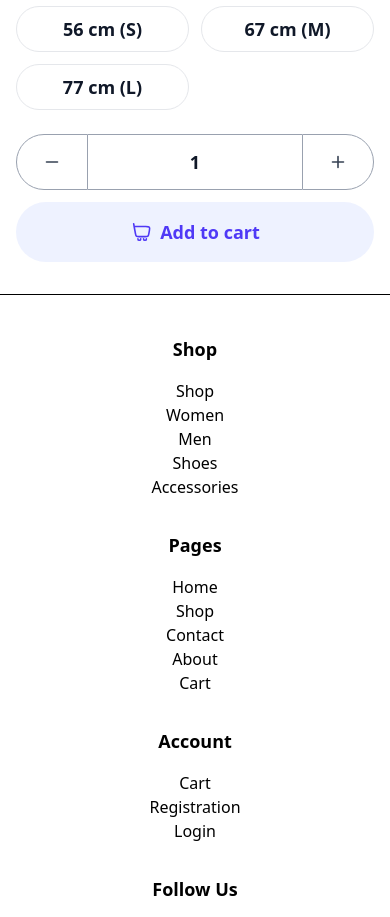
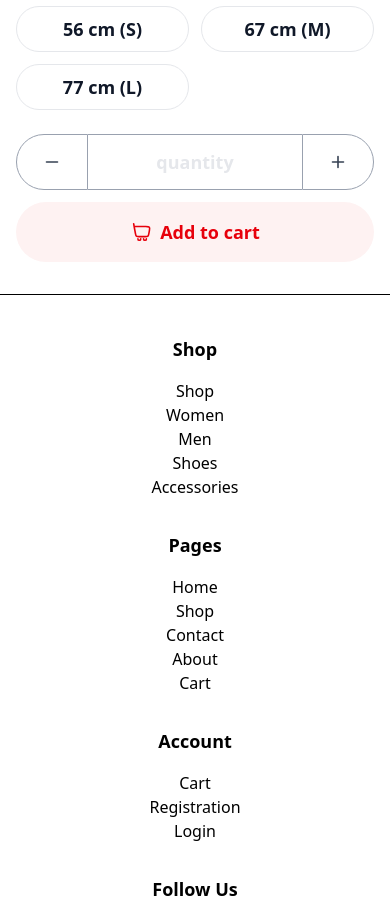
Before and after one commit to Muhammad-Arsal-Akhtar/react-shop, a React (Vite) app: page /product-detail/1 in a window 390 px wide. Shown: the part 1200-2117 px from the top of the page. Built offline with nearby package versions, Linux system fonts and the light colour scheme.

Commit message:
change product details page or component colr scheme

```diff
--- a/src/components/Navbar.jsx
+++ b/src/components/Navbar.jsx
@@ -43,7 +43,7 @@ const Navbar = () => {
                 placeholder="Search..."
                 value={search}
                 onChange={(e) => setSearch(e.target.value)}
-                className="w-full px-4 py-2 pl-10 border border-gray-300 rounded-lg focus:outline-none focus:ring focus:ring-blue-300"
+                className="w-full px-4 py-2 pl-10 border border-gray-300 rounded-lg focus:outline-none focus:ring focus:ring-red-300"
               />
               <svg
                 className="absolute right-3 top-1/2 transform -translate-y-1/2 w-5 h-5 text-gray-500 hover:cursor-pointer"
@@ -75,7 +75,7 @@ const Navbar = () => {
               </button>
 
               {/* Login Button */}
-              <Link href="#" className="px-4 py-2 text-gray-700 hover:text-blue-600"
+              <Link href="#" className="px-4 py-2 text-gray-700 hover:text-red-600"
                 onClick={() => {
                   setIsOpen(true)
                   setIsLogin(true)
@@ -100,16 +100,16 @@ const Navbar = () => {
 
           {/* Navigation Links (Below Top Section) */}
           <div className="mt-3 flex justify-center space-x-8 border-t pt-3">
-            <Link to="/" className="text-gray-700 font-medium hover:text-blue-600">
+            <Link to="/" className="text-gray-700 font-medium hover:text-red-600">
               Home
             </Link>
-            <Link to="/shop" className="text-gray-700 font-medium hover:text-blue-600">
+            <Link to="/shop" className="text-gray-700 font-medium hover:text-red-600">
               Shop
             </Link>
-            <Link href="#" className="text-gray-700 font-medium hover:text-blue-600">
+            <Link href="#" className="text-gray-700 font-medium hover:text-red-600">
               Contact
             </Link>
-            <Link href="#" className="text-gray-700 font-medium hover:text-blue-600">
+            <Link href="#" className="text-gray-700 font-medium hover:text-red-600">
               About
             </Link>
           </div>
--- a/src/pages/ProductDetail.jsx
+++ b/src/pages/ProductDetail.jsx
@@ -10,7 +10,7 @@ const ProductDetail = () => {
     useEffect(() => {
         const productExist = productsData.find((elem) => elem.id == param.id)
         setProduct(productExist)
-    },[])
+    }, [])
 
     return (
         <section className="relative mt-34">
@@ -43,7 +43,7 @@ const ProductDetail = () => {
                             <p className="font-medium text-lg leading-8 text-gray-900 mb-4">Bag Color</p>
                             <div className="flex items-center justify-start gap-3 md:gap-6 relative mb-6">
                                 {['#10B981', '#FBBF24', '#F43F5E', '#2563EB'].map((color, i) => (
-                                    <button key={i} className={`p-2.5 border border-gray-200 rounded-full transition-all duration-300 hover:border-${color === '#10B981' ? 'emerald' : color === '#FBBF24' ? 'amber' : color === '#F43F5E' ? 'red' : 'blue'}-500 focus-within:border-${color === '#10B981' ? 'emerald' : color === '#FBBF24' ? 'amber' : color === '#F43F5E' ? 'red' : 'blue'}-500`}>
+                                    <button key={i} className={`hover:cursor-pointer p-2.5 border border-gray-200 rounded-full transition-all duration-300 hover:border-${color === '#10B981' ? 'emerald' : color === '#FBBF24' ? 'amber' : color === '#F43F5E' ? 'red' : 'blue'}-500 focus-within:border-${color === '#10B981' ? 'emerald' : color === '#FBBF24' ? 'amber' : color === '#F43F5E' ? 'red' : 'blue'}-500`}>
                                         <svg width="20" height="20" viewBox="0 0 40 40" fill="none" xmlns="http://www.w3.org/2000/svg">
                                             <circle cx="20" cy="20" r="20" fill={color} />
                                         </svg>
@@ -54,7 +54,7 @@ const ProductDetail = () => {
                                 <p className="font-medium text-lg leading-8 text-gray-900 mb-4">Bag Size</p>
                                 <div className="grid grid-cols-2 min-[400px]:grid-cols-3 gap-3">
                                     {['56 cm (S)', '67 cm (M)', '77 cm (L)'].map((size, i) => (
-                                        <button key={i} className="border border-gray-200 text-gray-900 text-lg py-2 rounded-full px-1.5 sm:px-6 w-full font-semibold whitespace-nowrap shadow-sm shadow-transparent transition-all duration-300 hover:shadow-gray-300 hover:bg-gray-50 hover:border-gray-300">
+                                        <button key={i} className="border border-gray-200 text-gray-900 text-lg py-2 rounded-full px-1.5 sm:px-6 w-full font-semibold whitespace-nowrap shadow-sm shadow-transparent transition-all duration-300 hover:shadow-gray-300 hover:bg-gray-50 hover:border-gray-300 hover:cursor-pointer">
                                             {size}
                                         </button>
                                     ))}
@@ -62,20 +62,27 @@ const ProductDetail = () => {
                             </div>
                             <div className="grid grid-cols-1 sm:grid-cols-2 gap-3 mb-8">
                                 <div className="flex items-center justify-center w-full">
-                                    <button className="group py-4 px-6 border border-gray-400 rounded-l-full shadow-sm shadow-transparent transition-all duration-500 hover:shadow-gray-300 hover:bg-gray-50">
+                                    <button className="group py-4 px-6 border border-gray-400 rounded-l-full shadow-sm shadow-transparent transition-all duration-500 hover:shadow-gray-300 hover:bg-gray-50 hover:cursor-pointer">
                                         <svg className="stroke-gray-700 transition-all duration-500 group-hover:stroke-black" width="22" height="22" viewBox="0 0 22 22" fill="none" xmlns="http://www.w3.org/2000/svg">
                                             <path d="M16.5 11H5.5" stroke="" strokeWidth="1.6" strokeLinecap="round" />
                                         </svg>
                                     </button>
-                                    <input type="text" className="font-semibold text-gray-900 text-lg py-[13px] px-6 w-full lg:max-w-[118px] border-y border-gray-400 bg-transparent placeholder:text-gray-900 text-center hover:bg-gray-50 focus-within:bg-gray-50 outline-0" placeholder="1" />
-                                    <button className="group py-4 px-6 border border-gray-400 rounded-r-full shadow-sm shadow-transparent transition-all duration-500 hover:shadow-gray-300 hover:bg-gray-50">
+                                    <input
+                                        type="number"
+                                        className="appearance-none font-semibold text-gray-900 text-lg py-[13px] px-6 w-full lg:max-w-[118px] border-y border-gray-400 bg-transparent placeholder:text-gray-200 text-center hover:bg-gray-50 focus-within:bg-gray-50 outline-0
+  [&::-webkit-inner-spin-button]:appearance-none [&::-webkit-outer-spin-button]:appearance-none [&]:moz-appearance-textfield"
+
+                                        placeholder="quantity"
+                                        min="1"
+                                    />
+                                    <button className="group py-4 px-6 border border-gray-400 rounded-r-full shadow-sm shadow-transparent transition-all duration-500 hover:shadow-gray-300 hover:bg-gray-50 hover:cursor-pointer">
                                         <svg className="stroke-gray-700 transition-all duration-500 group-hover:stroke-black" width="22" height="22" viewBox="0 0 22 22" fill="none" xmlns="http://www.w3.org/2000/svg">
                                             <path d="M11 5.5V16.5M16.5 11H5.5" stroke="" strokeWidth="1.6" strokeLinecap="round" />
                                         </svg>
                                     </button>
                                 </div>
-                                <button className="group py-4 px-5 rounded-full bg-indigo-50 text-indigo-600 font-semibold text-lg w-full flex items-center justify-center gap-2 shadow-sm shadow-transparent transition-all duration-500 hover:bg-indigo-100 hover:shadow-indigo-200">
-                                    <svg className="stroke-indigo-600 transition-all duration-500" width="22" height="22" viewBox="0 0 22 22" fill="none" xmlns="http://www.w3.org/2000/svg">
+                                <button className="group py-4 px-5 rounded-full bg-red-50 text-red-600 font-semibold text-lg w-full flex items-center justify-center gap-2 shadow-sm shadow-transparent transition-all duration-500 hover:bg-red-100 hover:shadow-red-200 hover:cursor-pointer">
+                                    <svg className="stroke-red-600 transition-all duration-500" width="22" height="22" viewBox="0 0 22 22" fill="none" xmlns="http://www.w3.org/2000/svg">
                                         <path d="M10.7394 17.875C10.7394 18.6344 10.1062 19.25 9.32511 19.25C8.54402 19.25 7.91083 18.6344 7.91083 17.875M16.3965 17.875C16.3965 18.6344 15.7633 19.25 14.9823 19.25C14.2012 19.25 13.568 18.6344 13.568 17.875M4.1394 5.5L5.46568 12.5908C5.73339 14.0221 5.86724 14.7377 6.37649 15.1605C6.88573 15.5833 7.61377 15.5833 9.06984 15.5833H15.2379C16.6941 15.5833 17.4222 15.5833 17.9314 15.1605C18.4407 14.7376 18.5745 14.0219 18.8421 12.5906L19.3564 9.84059C19.7324 7.82973 19.9203 6.8243 19.3705 6.16215C18.8207 5.5 17.7979 5.5 15.7522 5.5H4.1394ZM4.1394 5.5L3.66797 2.75" stroke="" strokeWidth="1.6" strokeLinecap="round" />
                                     </svg>
                                     Add to cart
@@ -87,7 +94,7 @@ const ProductDetail = () => {
                     {/* Product Images */}
                     <div className="">
                         <div className="mb-6">
-                        {/* "https://pagedone.io/asset/uploads/1700471851.png" */}
+                            {/* "https://pagedone.io/asset/uploads/1700471851.png" */}
                             <img src={product.imageUrl} alt="Yellow Travel Bag" className="mx-auto object-cover w-130 h-130" />
                         </div>
                     </div>
```
